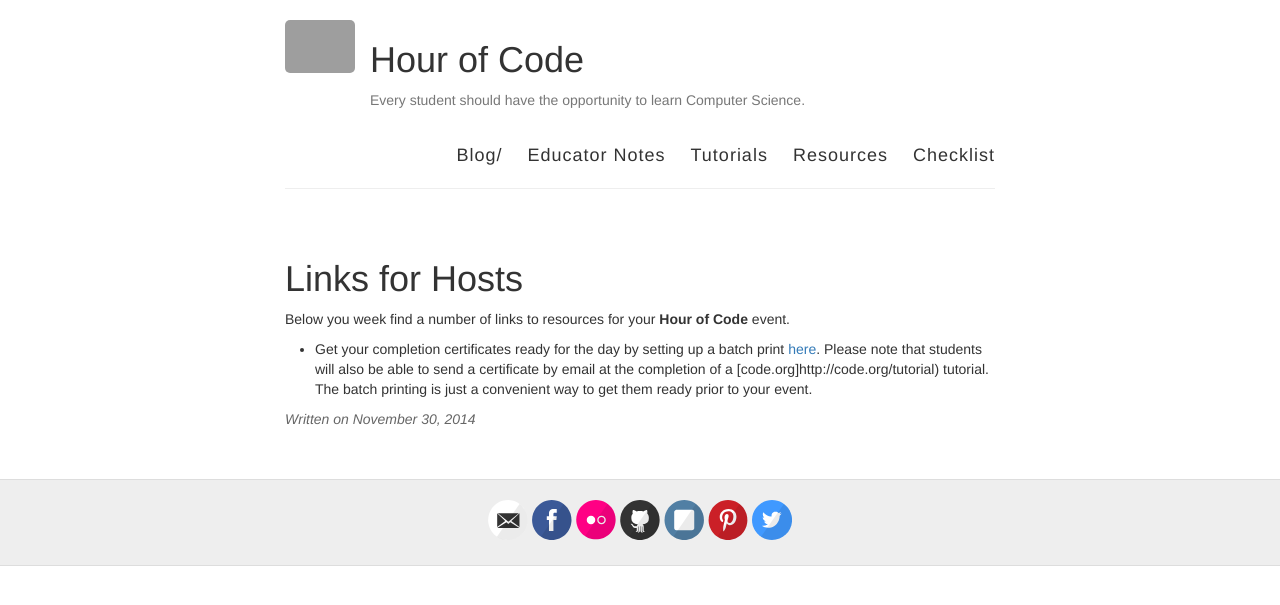
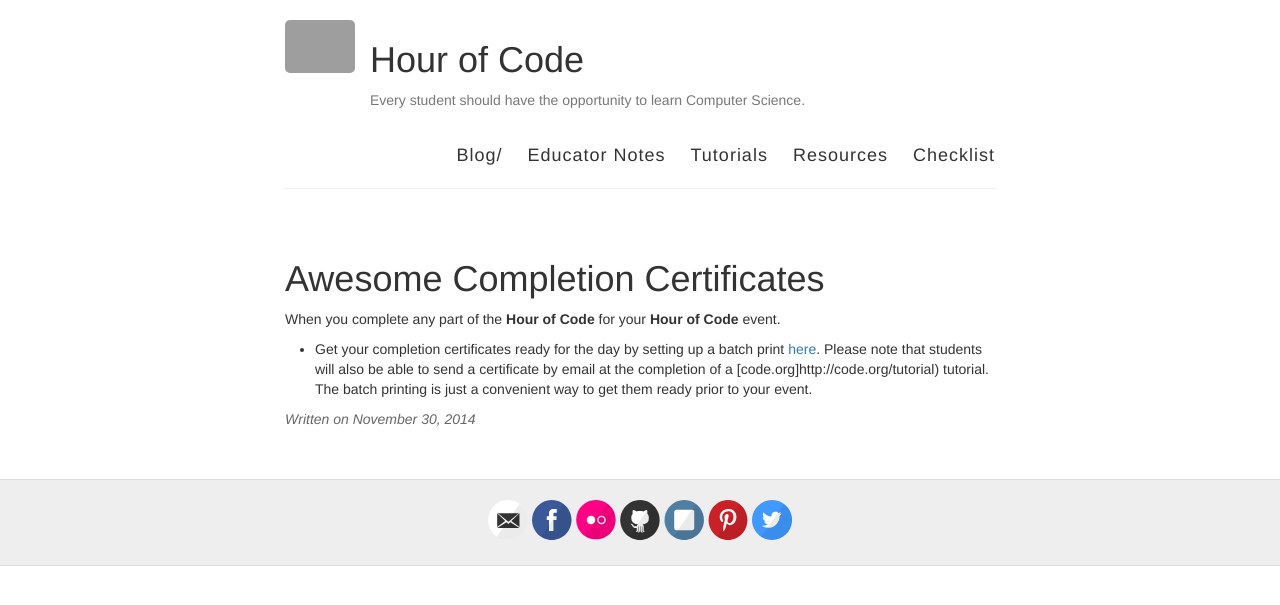
Before and after one commit to roachhd/kids-code-hour, a Jekyll site: the page built from _posts/2014-11-30-completion-certificates.md, in a window 1280 px wide. Shown: the top 605 px of the page. Built offline with Jekyll 4.4.1, drawn with Linux system fonts in a browser that asks for light colours; some web fonts are replaced; a style sheet for code colours, icons or effects is not loaded; grey boxes are pictures that could not be loaded.

Commit message:
Update and rename 2014-11-30-teaching-links.md to 2014-11-30-completion-certificates.md

```diff
--- a/_posts/2014-11-30-teaching-links.md
+++ b/_posts/2014-11-30-completion-certificates.md
@@ -1,9 +1,9 @@
 ---
 layout: post
-title: Links for Hosts
+title: Awesome Completion Certificates
 ---
 
-Below you week find a number of links to resources for your **Hour of Code** event.
+When you complete any part of the **Hour of Code** for your **Hour of Code** event.
 
 
 - Get your completion certificates ready for the day by setting up a batch print [here](http://code.org/certificates).
```
